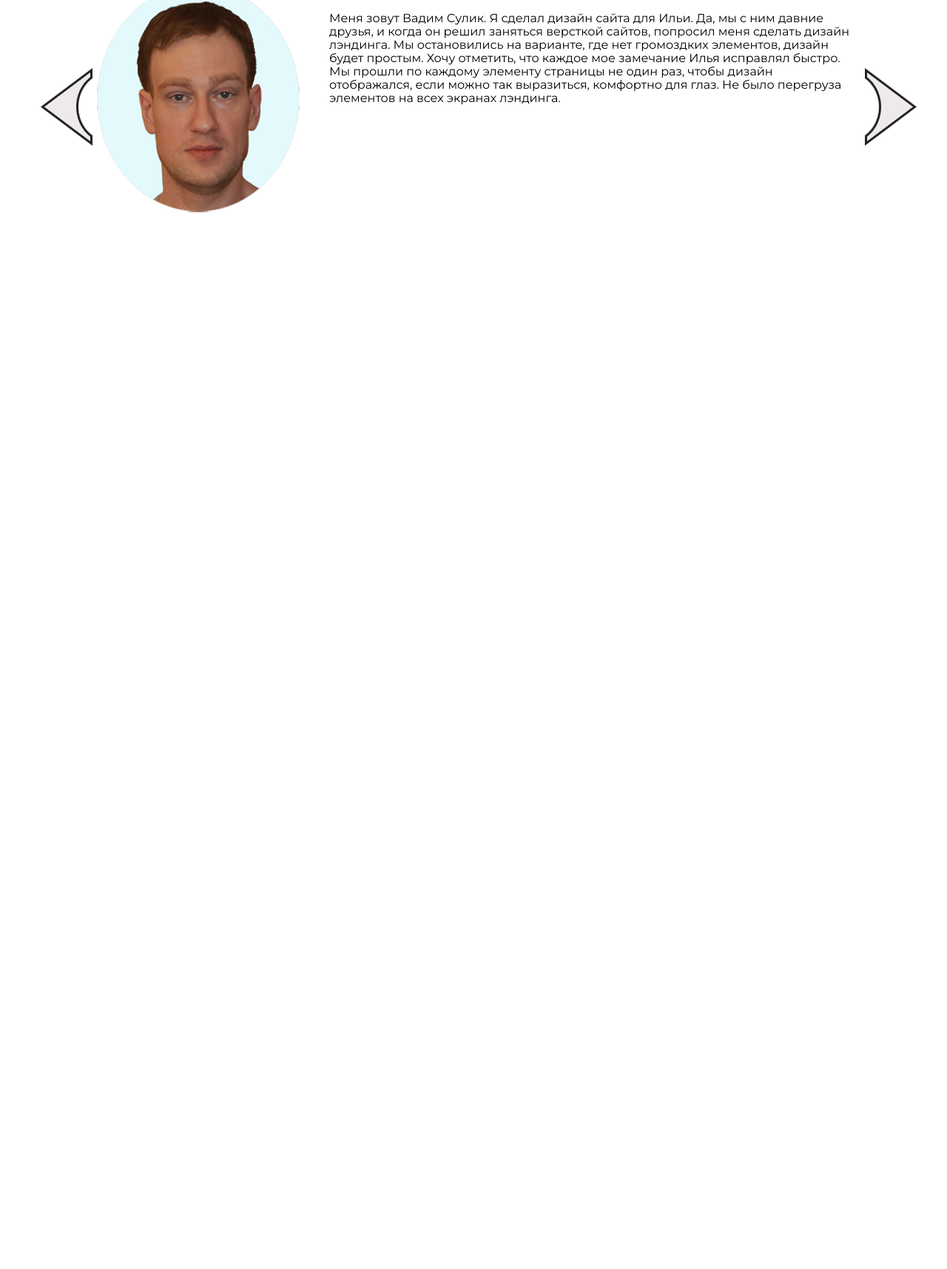
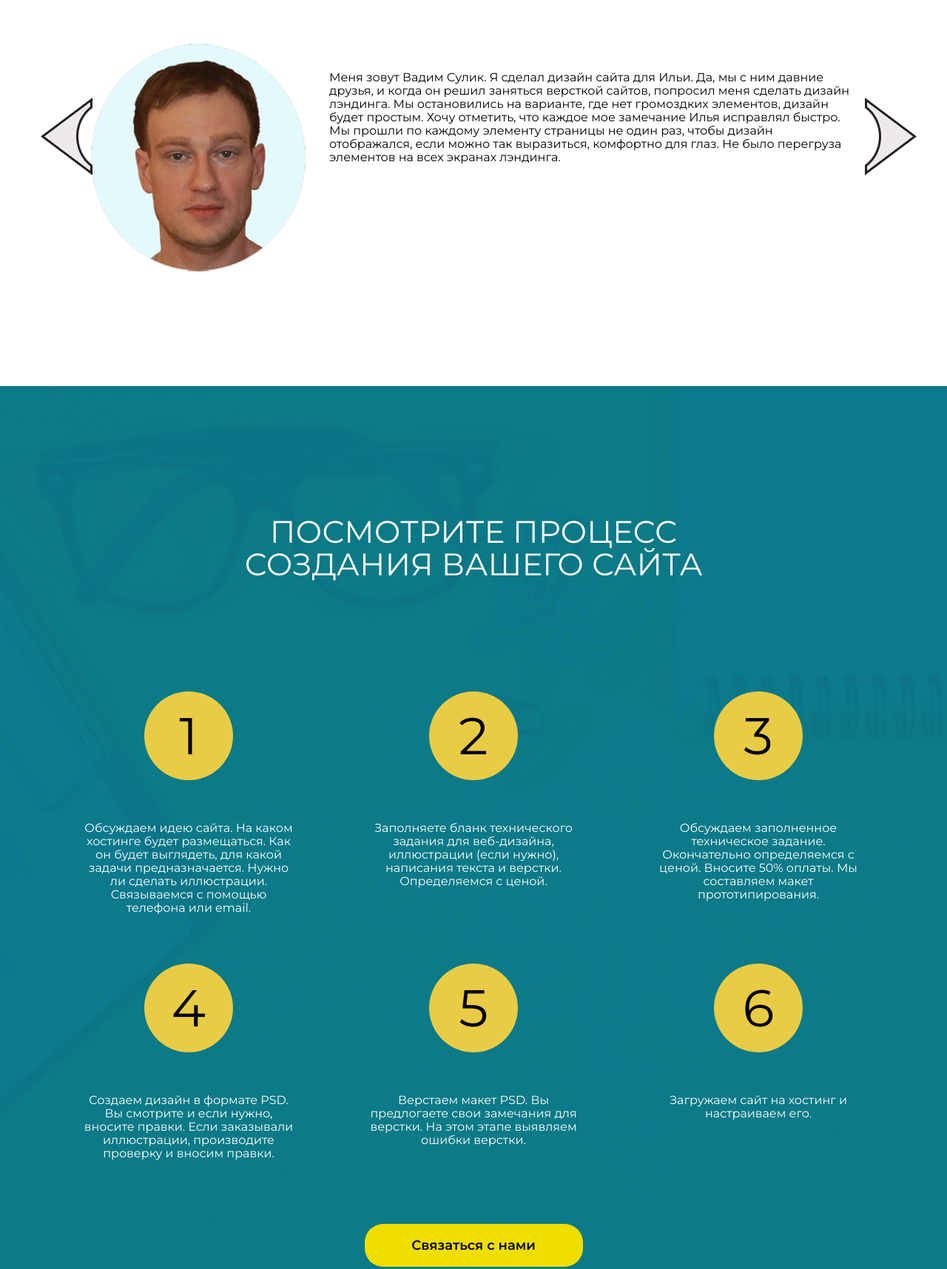
Before and after one commit to Kotwade/master-kot, a website: page source/index.html in a window 1280 px wide. Shown: the part 5578-7294 px from the top of the page at 74% size. Before the commit the page ends 6020 px from the top, so only its background shows below. Drawn offline with nearby package versions, Linux system fonts and the light colour scheme; files that its build step writes are made by us from their sources.

Commit message:
Добавляет экран процесс

```diff
--- a/source/index.html
+++ b/source/index.html
@@ -168,6 +168,38 @@
       <div class="swiper-button-prev"></div>
       <div class="swiper-button-next"></div>
     </section>
+    <section class="process">
+      <div class="process__wrapper">
+        <h2>Посмотрите процесс<br>создания вашего сайта</h2>
+        <div class="process__container">
+          <div class="process__item">
+            <div class="process__number"><span>1</span></div>
+            <p>Обсуждаем идею сайта. На каком хостинге будет размещаться. Как он будет выглядеть, для какой задачи предназначается. Нужно ли сделать иллюстрации. Связываемся с помощью телефона или email.</p>
+          </div>
+          <div class="process__item">
+            <div class="process__number"><span>2</span></div>
+            <p>Заполняете бланк технического задания для веб-дизайна, иллюстрации (если нужно), написания текста и верстки. Определяемся с ценой.</p>
+          </div>
+          <div class="process__item">
+            <div class="process__number"><span>3</span></div>
+            <p>Обсуждаем заполненное техническое задание. Окончательно определяемся с ценой. Вносите 50% оплаты. Мы составляем макет прототипирования.</p>
+          </div>
+          <div class="process__item">
+            <div class="process__number"><span>4</span></div>
+            <p>Создаем дизайн в формате PSD. Вы смотрите и если нужно, вносите правки. Если заказывали иллюстрации, производите проверку и вносим правки.</p>
+          </div>
+          <div class="process__item">
+            <div class="process__number"><span>5</span></div>
+            <p>Верстаем макет PSD. Вы предлогаете свои замечания для верстки. На этом этапе выявляем ошибки верстки.</p>
+          </div>
+          <div class="process__item">
+            <div class="process__number"><span>6</span></div>
+            <p>Загружаем сайт на хостинг и настраиваем его.</p>
+          </div>
+        </div>
+        <button type="button" class="button process__button">Связаться с нами</button>
+      </div>
+    </section>
   </main>
   <script src="js/swiper-bundle.js"></script>
   <script src="js/script.js"></script>
--- /dev/null
+++ b/source/sass/blocks/process.scss
@@ -0,0 +1,79 @@
+.process {
+  background-image: url("../img/fon_kak_rabotaem.jpg");
+  background-position: top center;
+  background-repeat: no-repeat;
+  background-size: cover;
+  background-color: #0c7a87;
+}
+
+.process__wrapper {
+  padding-top: 140px;
+  padding-bottom: 140px;
+  padding-left: 20px;
+  padding-right: 20px;
+}
+
+.process__wrapper h2 {
+  font-size: 42px;
+  line-height: 44px;
+  font-weight: 400;
+  color: $white;
+  text-transform: uppercase;
+  text-align: center;
+  margin-bottom: 150px;
+}
+
+.process__container {
+  display: flex;
+  max-width: 1060px;
+  justify-content: space-between;
+  flex-wrap: wrap;
+  margin: 0 auto;
+  align-items: baseline;
+}
+
+.process__item {
+  width: 290px;
+  display: flex;
+  justify-content: center;
+  align-items: center;
+  flex-direction: column;
+  margin-bottom: 50px;
+
+  @media (max-width: $viewport--lg) {
+    width: 47.5%;
+  }
+
+  @media (max-width: 690px) {
+    width: 100%;
+    margin-bottom: 50px;
+  }
+}
+
+.process__number {
+  width: 120px;
+  height: 120px;
+  background-color: #e8cc45;
+  border-radius: 50%;
+  display: flex;
+  justify-content: center;
+  align-items: center;
+  margin-bottom: 40px;
+}
+
+.process__number span {
+  font-size: 70px;
+  line-height: 72px;
+}
+
+.process__item p {
+  font-size: 16px;
+  line-height: 18px;
+  color: $white;
+  text-align: center;
+}
+
+.process__button {
+  margin: 0 auto;
+  margin-top: 20px;
+}
--- a/source/sass/blocks/slider.scss
+++ b/source/sass/blocks/slider.scss
@@ -9,8 +9,10 @@
 .slider h2 {
   font-size: 48px;
   line-height: 50px;
+  font-weight: 400;
   text-transform: uppercase;
   text-align: center;
+  margin-bottom: 120px;
 }
 
 .slider__item {
@@ -30,6 +32,10 @@
     padding-left: 10px;
     padding-right: 10px;
   }
+}
+
+.slider__item img {
+  object-fit: cover;
 }
 
 .slider__item p {
--- a/source/sass/style.scss
+++ b/source/sass/style.scss
@@ -10,3 +10,4 @@
 @import "./blocks/team.scss";
 @import "./blocks/portfolio.scss";
 @import "./blocks/slider.scss";
+@import "./blocks/process.scss";
```
Also changed, not shown: build/css/style.min.css, build/img/fon_kak_rabotaem.jpg (added), build/index.html, source/img/fon_kak_rabotaem.jpg (added), 1 other file.
